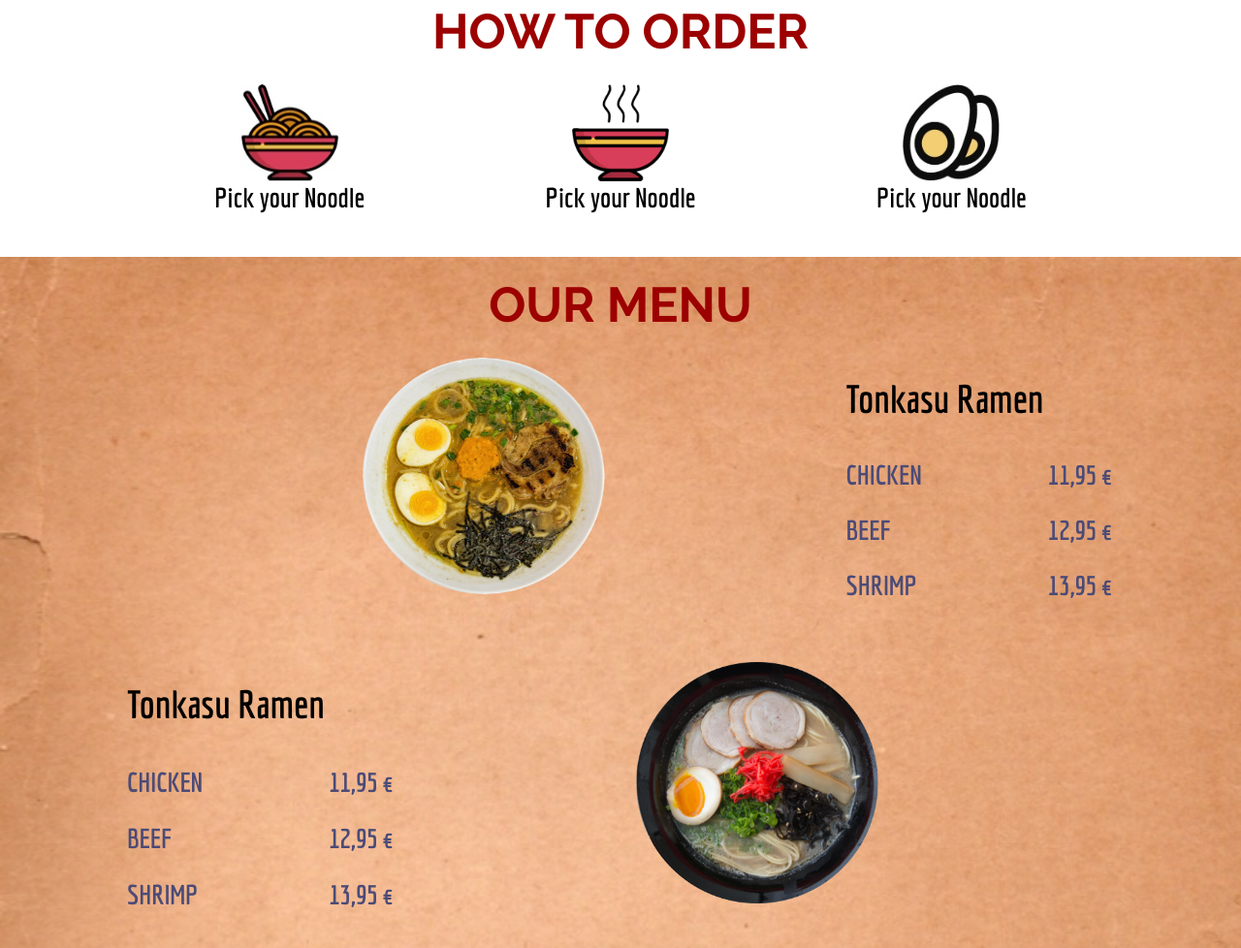
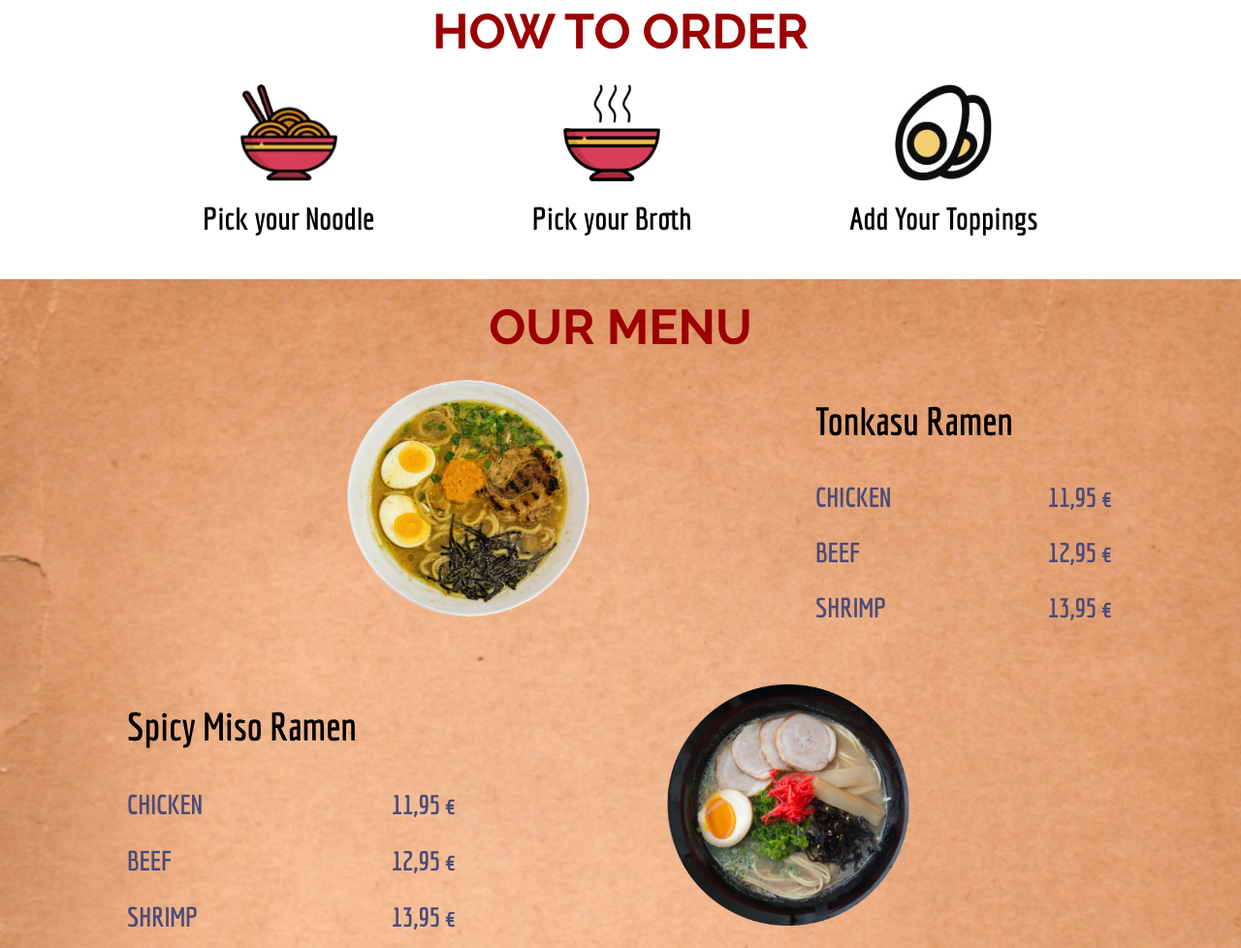
Before and after one commit to felianfilian/P01_sakura_restaurant, a plain HTML site: page index.html in a window 1280 px wide. Shown: the part 917-1895 px from the top of the page at 97% size. Drawn offline with Linux system fonts and the light colour scheme.

Commit message:
styling update

```diff
--- a/index.html
+++ b/index.html
@@ -44,18 +44,18 @@
     <div class="container01 main-order">
       <h2 class="text-title01">HOW TO ORDER</h2>
 
-      <div class="order-icons">
-        <div class="order-icon">
+      <div class="order-items">
+        <div class="order-item">
           <img src="./img/bowl_icon.jpg" alt="">
           <span>Pick your Noodle</span>
         </div>
-        <div class="order-icon">
+        <div class="order-item">
           <img src="./img/broth_icon.png" alt="">
-          <span>Pick your Noodle</span>
+          <span>Pick your Broth</span>
         </div>
-        <div class="order-icon">
+        <div class="order-item">
           <img src="./img/eggs_icon.jpg" alt="">
-          <span>Pick your Noodle</span>
+          <span>Add Your Toppings</span>
         </div>
       </div>
 
@@ -87,7 +87,7 @@
       <div class="menu-item menu-item-reverse">
         <table>
           <tr>
-            <td class="table-header">Tonkasu Ramen</td>
+            <td class="table-header">Spicy Miso Ramen</td>
           </tr>
           <tr>
             <td>CHICKEN</td>
@@ -109,7 +109,7 @@
         <img class="menu-img" src="img/r3.png" alt="">
         <table>
           <tr>
-            <td class="table-header">Tonkasu Ramen</td>
+            <td class="table-header">Shio Ramen</td>
           </tr>
           <tr>
             <td>CHICKEN</td>
--- a/style.css
+++ b/style.css
@@ -20,7 +20,7 @@
 h1 {
   color: #fff;
   font-family: "Raleway", sans-serif;
-  font-size: 2.5em;
+  font-size: 2.4em;
 }
 
 h2 {
@@ -73,7 +73,9 @@ h2 {
 
 .header-subtitle {
   color: #fff;
-  font-size: 1.2em;
+  font-family: "Raleway", sans-serif;
+  font-size: 1em;
+  font-weight: 400;
 }
 
 /* navbar */
@@ -95,7 +97,7 @@ h2 {
 }
 
 .button-red {
-  margin: 0 25px;
+  margin-left: 25px;
   padding: 10px 20px;
 
   border: 2px solid #fff;
@@ -134,24 +136,29 @@ h2 {
 
 /* how to order */
 
-.order-icons {
+.order-items {
   display: flex;
   flex-wrap: wrap;
   justify-content: space-around;
 }
 
-.order-icons img {
+.order-items img {
   width: 100px;
   height: 100px;
 
   margin: 0 auto;
 }
 
-.order-icon {
+.order-item {
   display: flex;
   flex-direction: column;
 
   padding: 25px 20px;
+}
+
+.order-item span {
+  padding-top: 20px;
+  font-size: 32px;
 }
 
 /* menu list */
@@ -196,6 +203,8 @@ h2 {
 }
 
 .menu-price {
+  min-width: 100px;
+
   text-align: right;
 }
 
```
